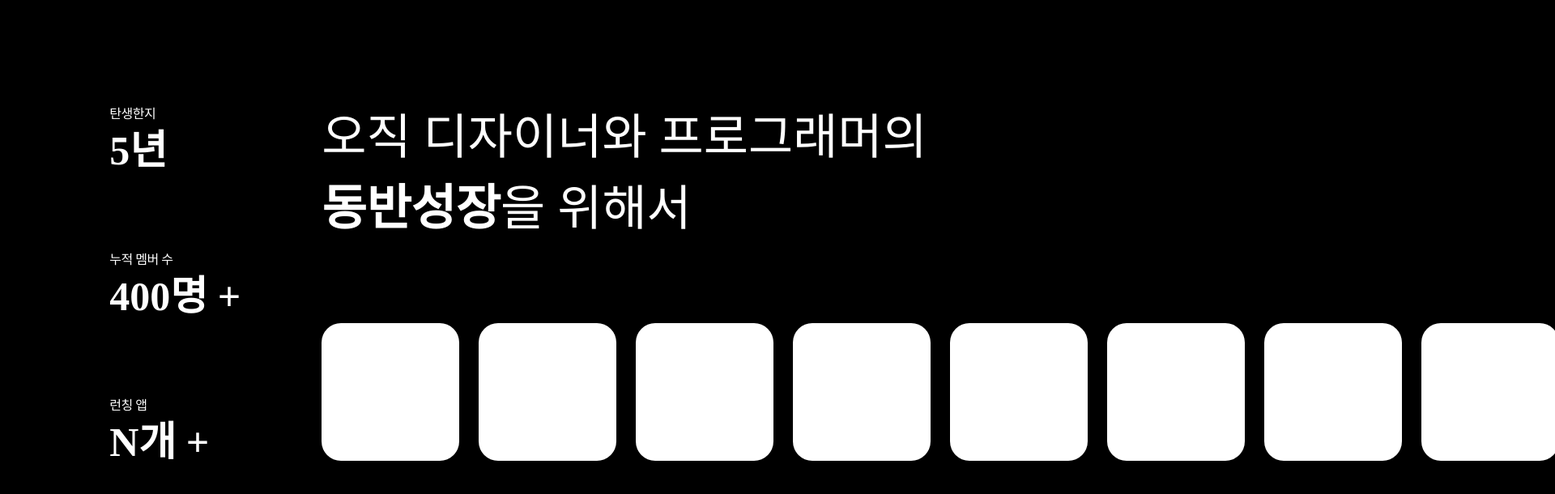
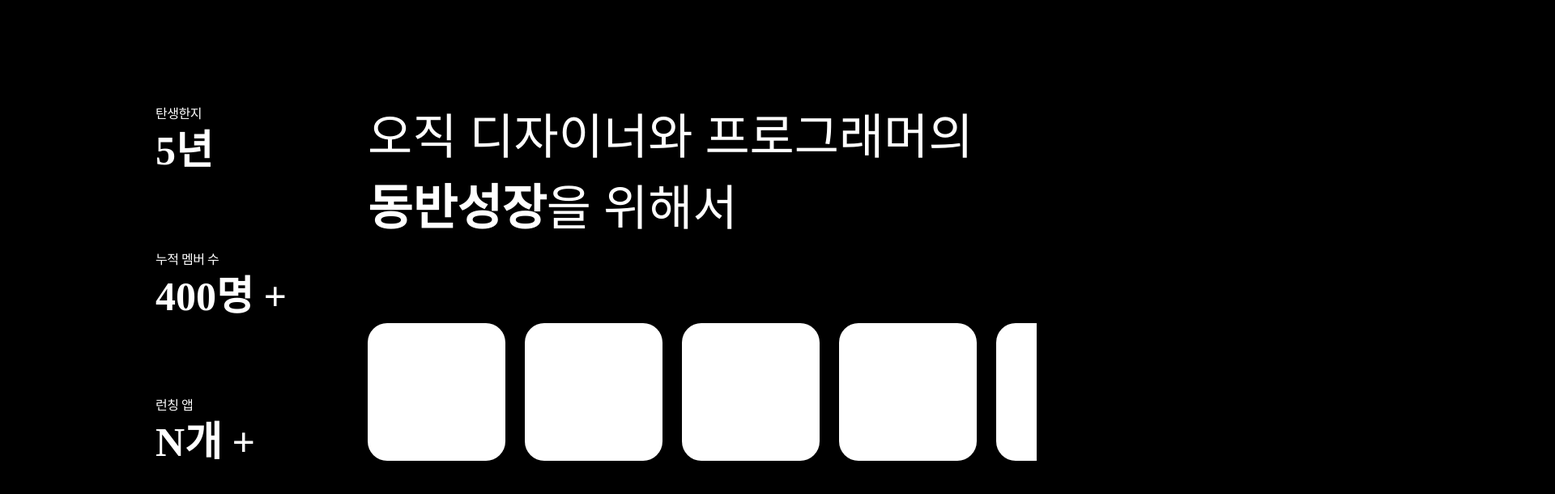
Before and after one commit to depromeet/www.depromeet.com, a Next.js app: page / in a window 1280 px wide. Shown: the part 1220-1830 px from the top of the page at 81% size, 1920 px wide, since content can reach past the window. Built offline with nearby package versions, Linux system fonts and the light colour scheme.

Commit message:
feat: update main page

```diff
--- a/pages/index.tsx
+++ b/pages/index.tsx
@@ -37,8 +37,8 @@ const Container1 = () => (
 );
 
 const Container2 = () => (
-  <div style={{ display: 'flex', justifyContent: 'center' }}>
   <Cont2>
+    <div style={{ flex: '0.3', position: 'relative' }}>
       <div className="summary">
         <div className="summary__title">탄생한지</div>
         <div className="summary__value">5년</div>
@@ -47,7 +47,8 @@ const Container2 = () => (
         <div className="summary__title">런칭 앱</div>
         <div className="summary__value">N개 +</div>
       </div>
-      <div style={{ position: 'relative', marginLeft: '10rem' }}>
+    </div>
+    <div style={{ flex: '0.7', position: 'relative', marginLeft: '10rem' }}>
       <div className="title">
         <div>오직 디자이너와 프로그래머의</div>
         <span className="title__bold">동반성장</span>을 위해서
@@ -71,8 +72,6 @@ const Container2 = () => (
       </div>
     </div>
   </Cont2>
-  </div>
-
 );
 
 const Container3 = () => (
@@ -137,11 +136,14 @@ const Cont1 = styled.div`
 `;
 
 const Cont2 = styled.div`
+  width: 100%;
   display: flex;
   margin-top: 31.6rem;
-  /* width: 100%; */
+  flex: 1;
   .summary {
     display: flex;
+    position: absolute;
+    right: 0;
     flex-direction: column;
     &__title {
       font-size: 1.6rem;
@@ -164,11 +166,14 @@ const Cont2 = styled.div`
     &__wrapper {
       position: absolute;
       display: flex;
+      overflow: scroll;
+      widtH: 100%;
     }
     &__button {
       position: absolute;
+      left: 0;
       bottom :0;
-      right: 0;
+      margin-left: 60rem;
       border-radius: 2.7rem;
       font-size: 1.5rem;
       padding: 1.2rem 2.4rem;
```
Lines whose indentation alone changed are shown as unchanged.
